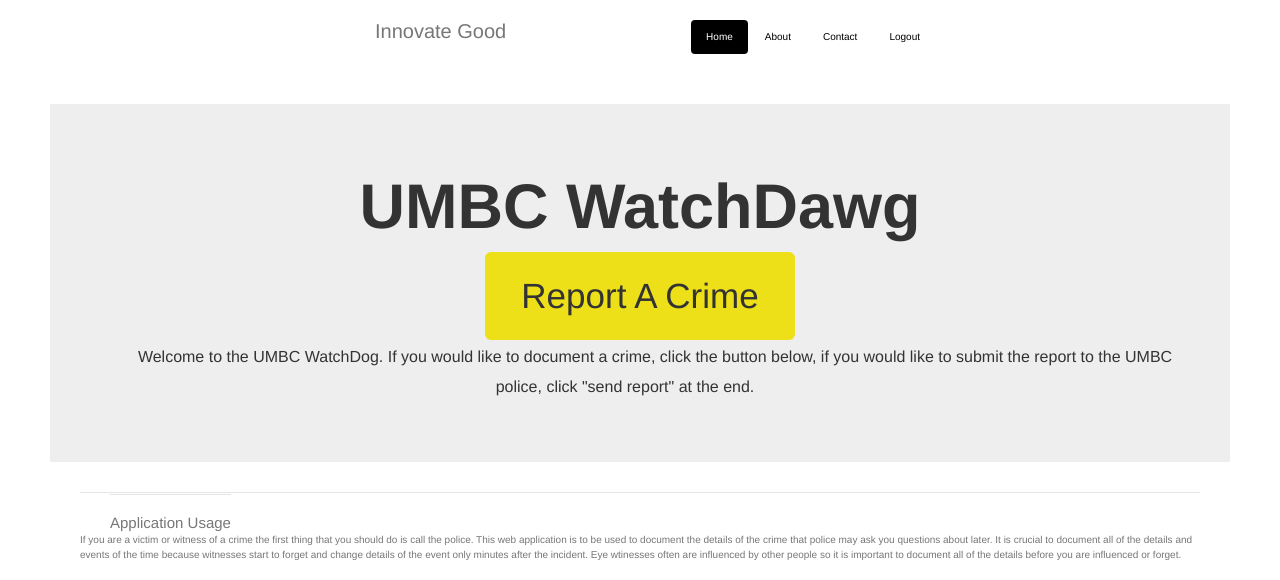
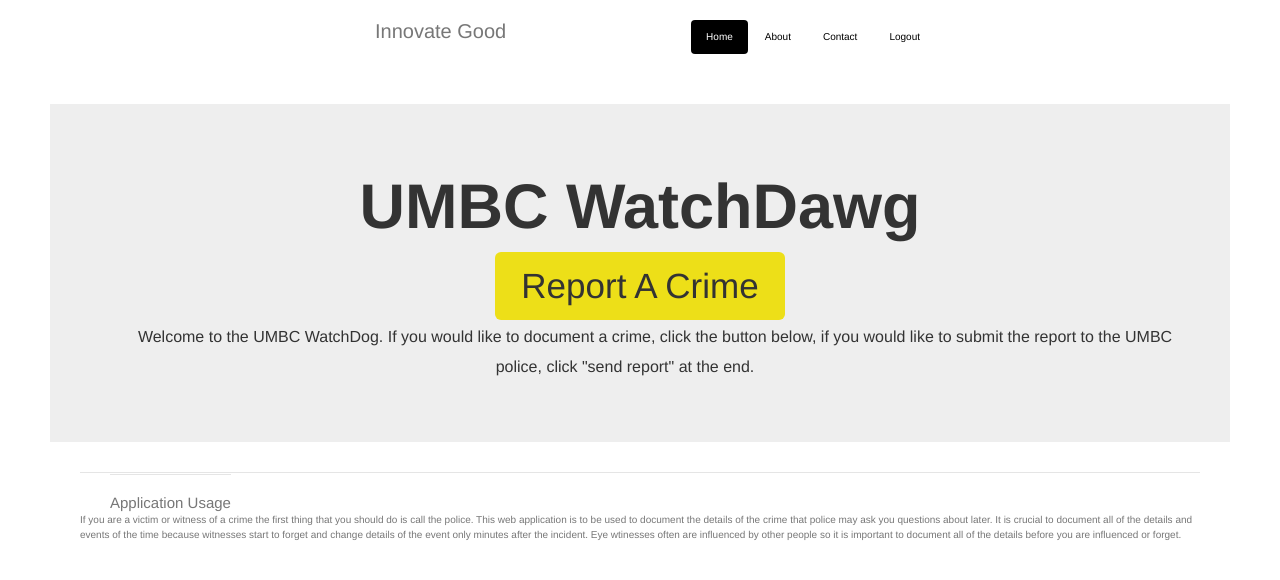
Before and after one commit to umbcWatchDawg/innovate-good-2017, a Django app: page /report/ in a window 1280 px wide. Shown: the top 580 px of the page. Run offline with Django 3.2, Linux system fonts and the light colour scheme; the visitor is signed in with stand-in values (Sample User, id 1); some libraries are stand-ins or nearby versions.

Commit message:
change padding in button padding jumbo

```diff
--- a/myproject/static/css/report.css
+++ b/myproject/static/css/report.css
@@ -163,7 +163,7 @@ body {
 }
 
 .jumbotron .btn {
-  padding: 20px 35px;
+  padding: 10px 25px;
   background-color:#eddf18;
   font-size: 35px;
   }
```
